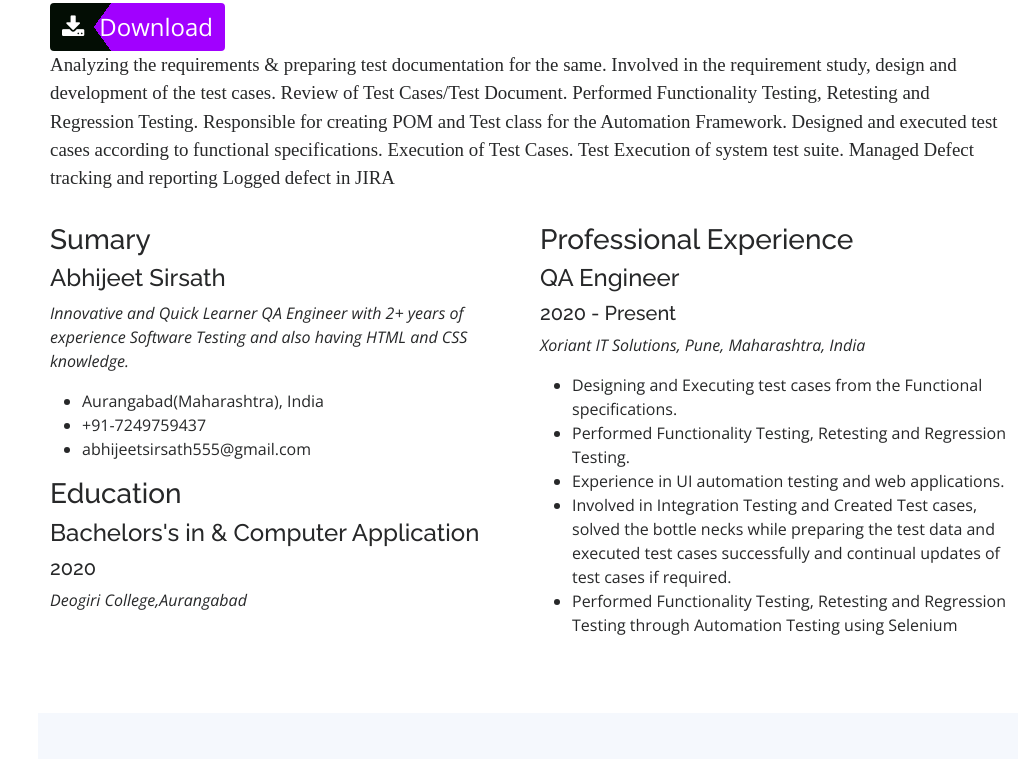
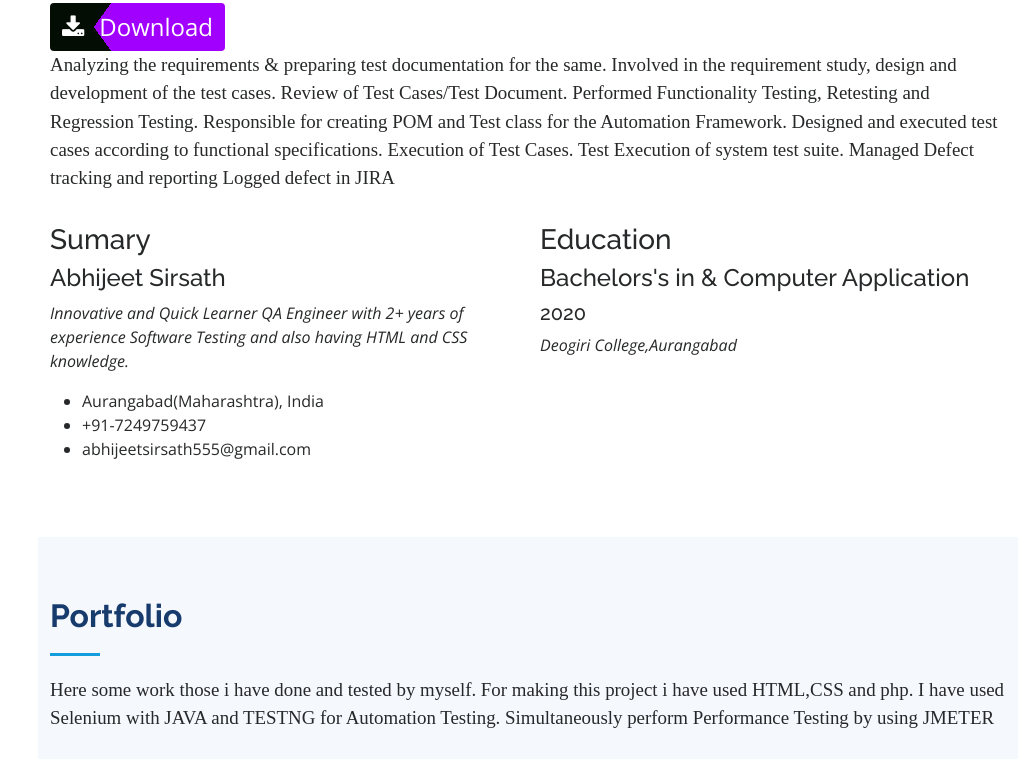
Before and after one commit to Abisirsath1E/MyPortfolio, a plain HTML site: page index.html in a window 1280 px wide. Shown: the part 2398-3157 px from the top of the page, without its empty margins (262-1280 px from the left). Drawn offline with nearby package versions, Linux system fonts and the light colour scheme.

Commit message:
Educational Changes

```diff
--- a/index.html
+++ b/index.html
@@ -263,28 +263,19 @@
                 <li>abhijeetsirsath555@gmail.com</li>
               </ul>
             </div>
+            <!-- -->
 
+            <div class="resume-item">
+
+            </div>
+            </div>
+          <div class="col-lg-6" data-aos="fade-up" data-aos-delay="100">
             <h3 class="resume-title">Education</h3>
             <div class="resume-item">
               <h4>Bachelors's in &amp; Computer Application</h4>
               <h5>2020</h5>
               <p><em>Deogiri College,Aurangabad</em></p>
-            </div>
-            </div>
-          <div class="col-lg-6" data-aos="fade-up" data-aos-delay="100">
-            <h3 class="resume-title">Professional Experience</h3>
-            <div class="resume-item">
-              <h4>QA Engineer</h4>
-              <h5>2020 - Present</h5>
-              <p><em> Xoriant IT Solutions, Pune, Maharashtra, India </em></p>
-              <ul>
-                <li>Designing and Executing test cases from the Functional specifications.</li>
-                <li>Performed Functionality Testing, Retesting and Regression Testing.</li>
-                <li>Experience in UI automation testing and web applications.</li>
-                <li>Involved in Integration Testing and Created Test cases, solved the bottle necks while preparing the test data and executed test cases successfully and continual updates of test cases if required.</li>
-                <li>Performed Functionality Testing, Retesting and Regression Testing through Automation
-                    Testing using Selenium </li>
-              </ul>
+
           </div>
         </div>
 
```
